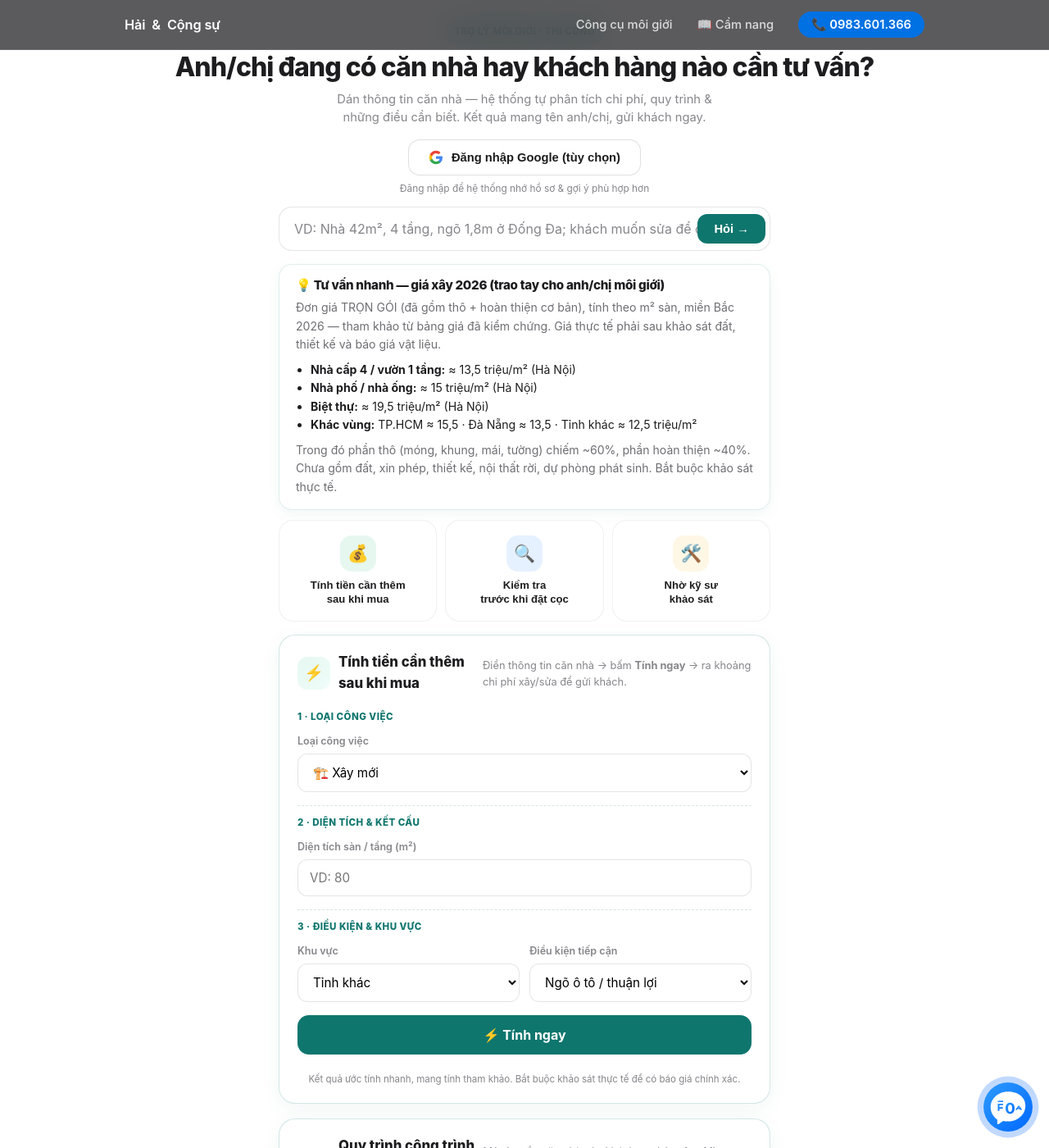
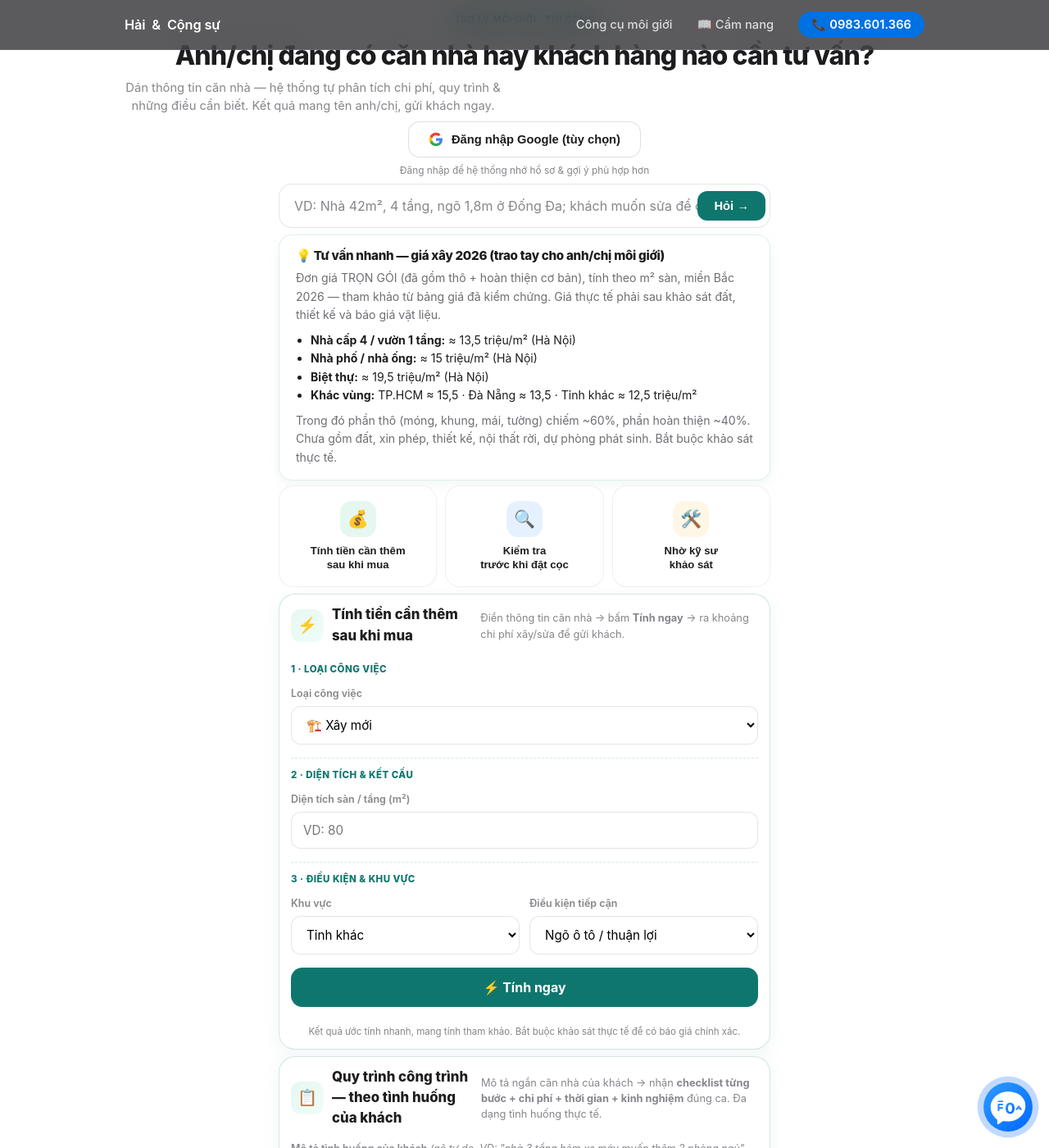
Before and after one commit to NCHhub/xaydung, a Jekyll site: the page built from index.html, in a window 1280 px wide and 1400 px high. Shown: the whole window at 82% size. Built offline with Jekyll 4.4.1, drawn with Linux system fonts in a browser that asks for light colours.

Commit message:
web: nén spacing toàn site ~70% (compact như Apple) — cắt khoảng trống dọc mọi khối, không đụng text/function (Diamond 09-10)

```diff
--- a/_layouts/default.html
+++ b/_layouts/default.html
@@ -6,6 +6,42 @@
 <body>
   {% include header.html %}
   {{ content }}
+
+<style>
+/* ===== NÉN SPACING — cắt ~70% khoảng trống dọc, web gọn như Apple (Diamond 09-10) ===== */
+.tool-section{padding:10px 0 6px}
+.tool-section .subtitle{margin:0 0 8px}
+.login-zone{margin:0 auto 6px}
+.flow-hint{margin:0 auto 6px}
+.preview-wrap{margin:0 auto 6px}
+.input-box{margin:0 auto 8px}
+.calc-box{margin:0 auto 8px;padding:12px 14px}
+.tool-grid{margin:0 auto 8px}
+.result-wrap{margin:0 auto 8px}
+.loading-wrap{margin:0 auto 8px;padding:8px 0}
+.offline-wrap{margin:0 auto 8px}
+.mqm-wrap{padding:clamp(6px,1.5vw,12px) 16px}
+.mqm-intro{margin-bottom:6px}
+.mqm-route-header{padding:10px 14px}
+.mqm-steps{padding:10px 12px}
+.mqm-step-desc{margin:2px 0 5px}
+.guest-greet{padding:14px 16px;margin:0 0 12px}
+.guest-greet-head{margin-bottom:10px}
+.guest-greet-card{padding:10px 12px}
+.guest-greet-card b{margin-top:5px}
+.guest-greet-cta{padding:10px 16px}
+.about{padding-top:12px}
+.benefits{padding-top:10px}
+.postlist{padding-bottom:8px}
+@media (max-width:720px){
+  .guest-greet{padding:12px 14px}
+  .guest-greet-grid{gap:10px}
+}
+@media (min-width:900px){
+  .mqm-route-header{padding:12px 18px}
+  .mqm-steps{padding:14px 16px}
+}
+</style>
   {% include footer.html %}
   {% include zalo-button.html %}
 </body>
```
